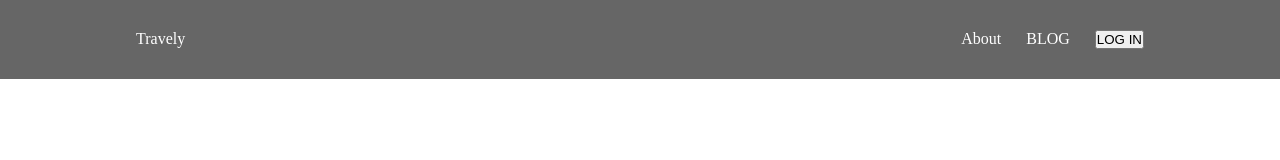
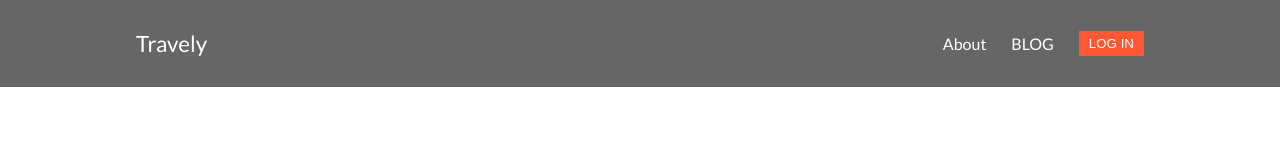
Before and after one commit to SimonGideon/Traversely-real-estate, a plain HTML site: page index.html in a window 1280 px wide. Drawn offline with Linux system fonts and the light colour scheme.

Commit message:
style: match the navbar to the design

```diff
--- a/styles.css
+++ b/styles.css
@@ -1,3 +1,4 @@
+  @import url('https://fonts.googleapis.com/css2?family=Lato:ital,wght@0,100;0,300;0,400;1,300;1,400;1,900&display=swap');
 * {
     margin: 0;
     padding: 0;
@@ -6,6 +7,7 @@
 
 
 nav {
+    font-family: 'Lato', sans-serif;
     padding: 30px 136px;
     height: 120px;
     background: rgba(0, 0, 0, 0.60);
@@ -17,12 +19,30 @@ nav {
     flex-direction: row;
     justify-content: space-between;
     color: #FFFFFF;
+    align-items: center;
 }
 
 .links {
+    font-size: 1rem;
+    font-style: normal;
+    font-weight: 400;
+    line-height: normal;
     display: flex;
     flex-direction: row;
     justify-content: space-between;
     gap: 25px;
     list-style: none;
+    align-items: center;
 }
+
+.nav-brand {
+    font-size: 1.4rem;
+}
+
+.links button {
+    color: #FFFFFF;
+    padding: 5px 10px;
+    background-color: #FF5733;
+    border: none;
+    box-shadow: none;
+}
```
